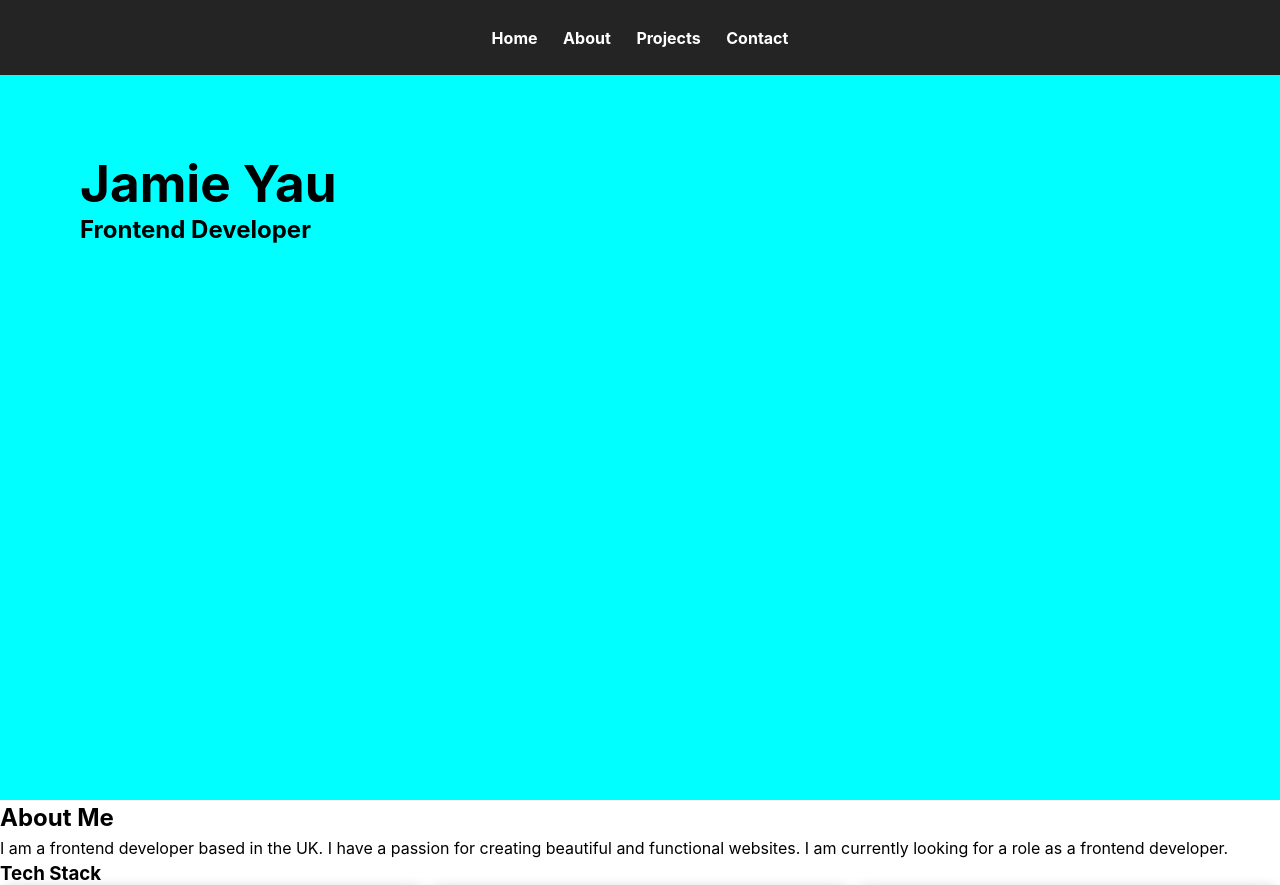
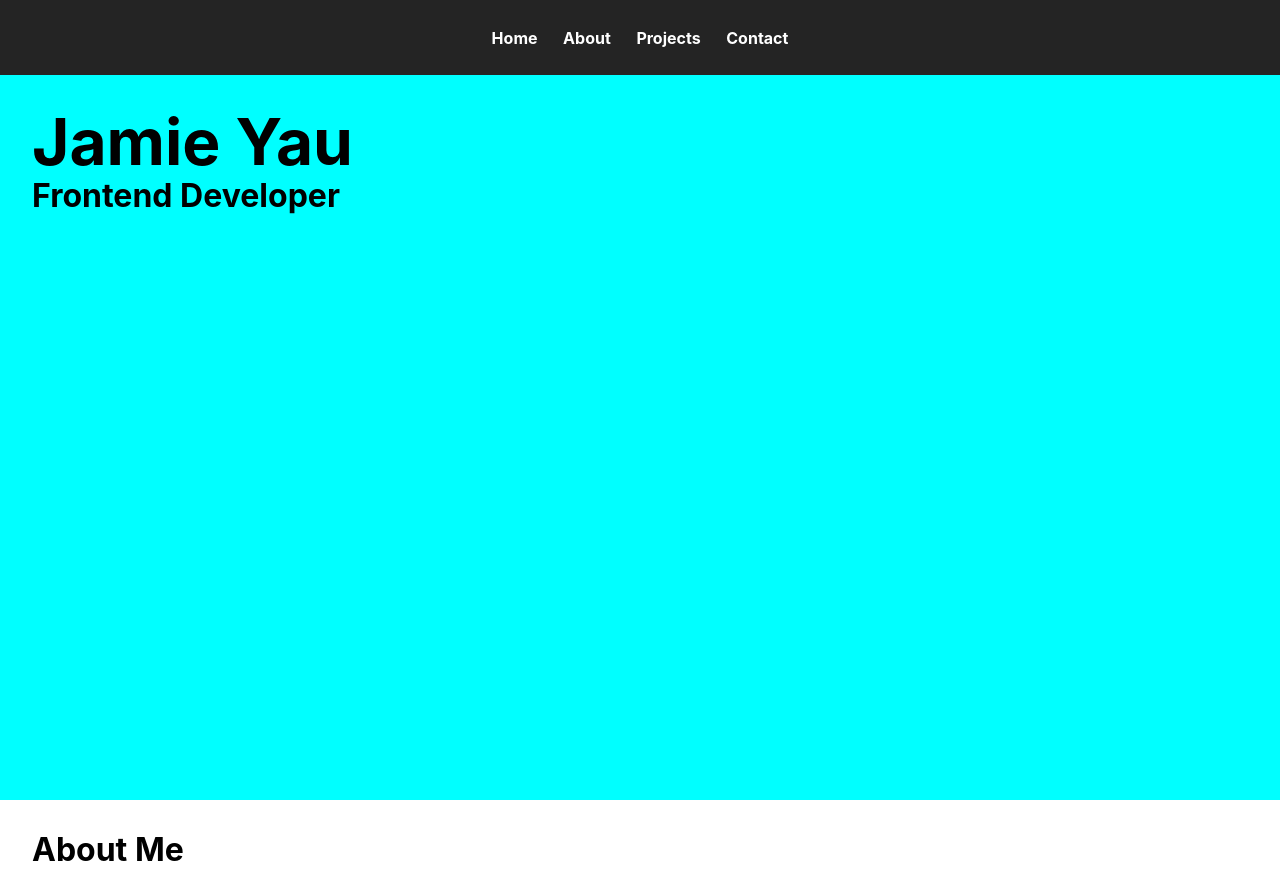
Before and after one commit to JamieYau/portfolio, a website built with Vite: page index.html in a window 1280 px wide. Shown: the top 885 px of the page. Built offline with nearby package versions, Linux system fonts and the light colour scheme.

Commit message:
Add spacing to elements

```diff
--- a/src/style.css
+++ b/src/style.css
@@ -41,8 +41,14 @@ body {
 }
 
 h1 {
-  font-size: 3.2em;
+  font-size: 4em;
   line-height: 1.1;
+}
+
+h2 {
+  font-size: 2em;
+  line-height: 1.1;
+  margin-bottom: 1.6rem;
 }
 
 header {
@@ -103,12 +109,21 @@ header {
   }
 }
 
+section {
+  padding: 2rem;
+}
+
 #home {
   background-color: aqua;
-  padding: 5rem;
 }
 
 #about {
+}
+
+.about-text {
+  p {
+    margin-bottom: 1.6rem;
+  }
 }
 
 .tech-stack {
```
